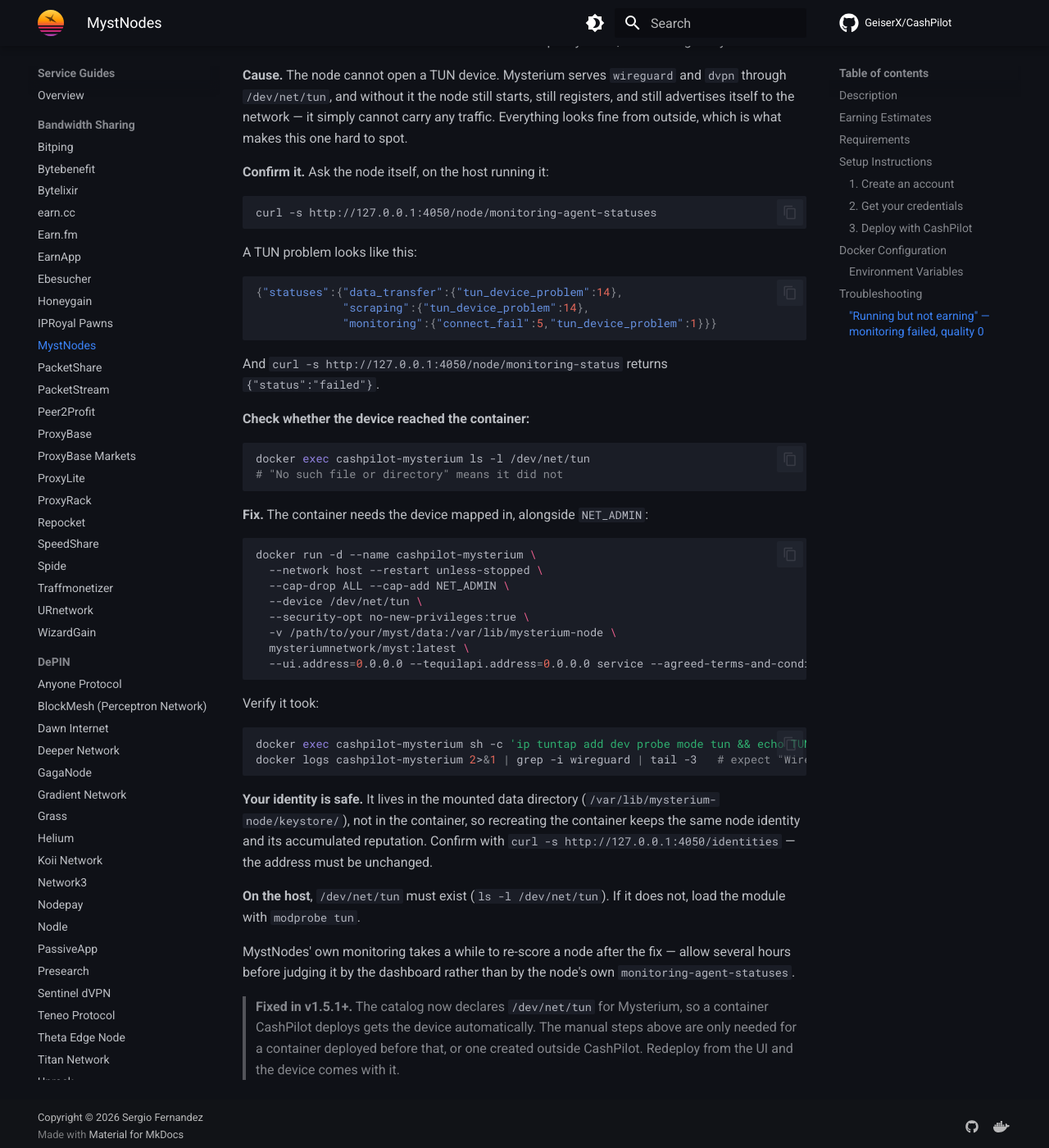
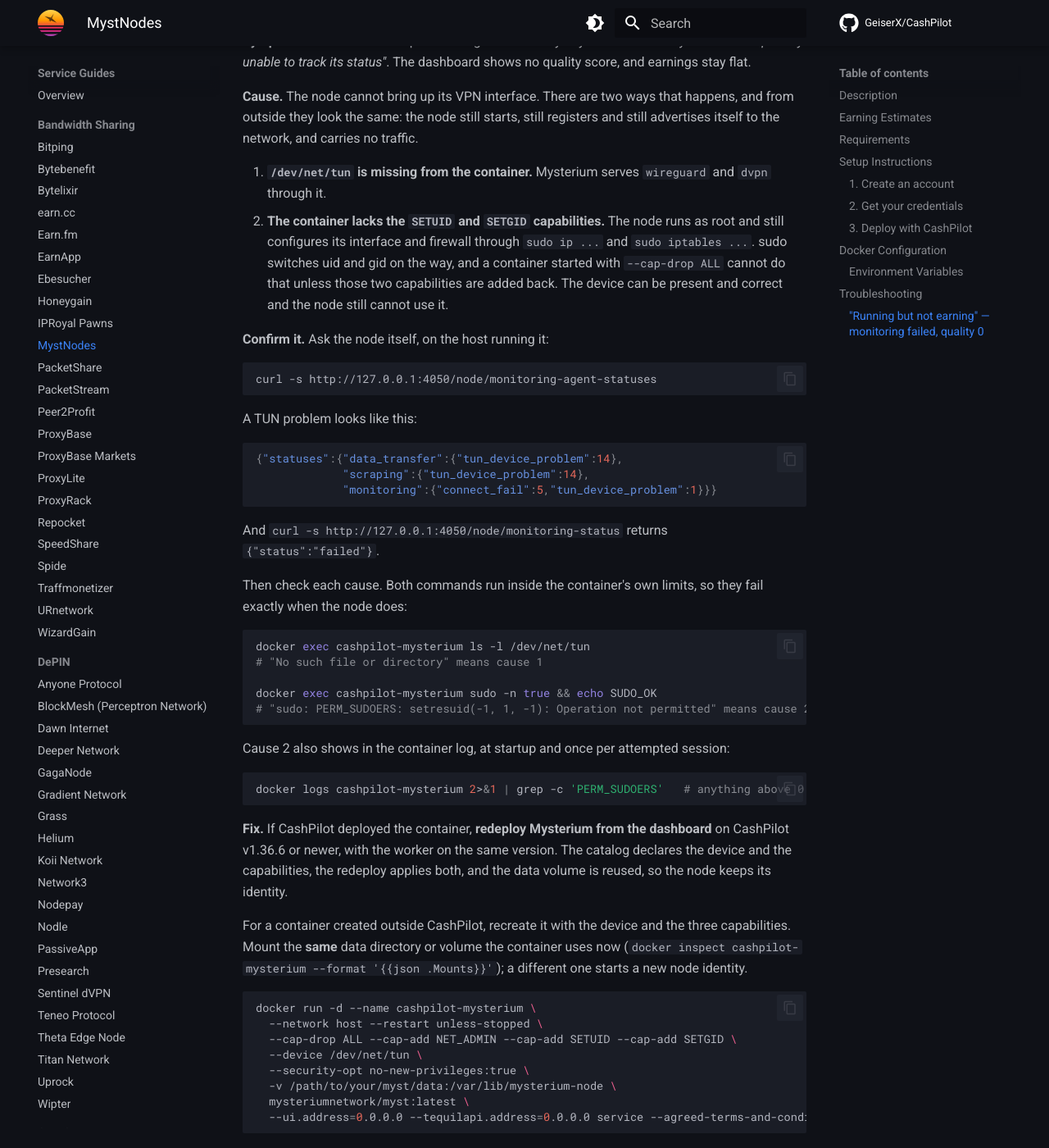
Before and after one commit to GeiserX/CashPilot, an MkDocs documentation site: the page built from docs/guides/mysterium.md, in a window 1280 px wide and 1400 px high, scrolled down 2396 px. Shown: the whole window at 82% size. Built offline with MkDocs 1.6.1 and Material for MkDocs 9.7.7, drawn with Linux system fonts in a browser that asks for light colours; comment, search, counter and statistics services are not loaded; some of the changed text lies outside the part shown.

Commit message:
fix(mysterium): let the node run sudo so sessions stop dying at setup
The node runs as root and still configures its VPN interface and firewall
through sudo. Containers are deployed with every capability dropped, and the
catalog added back NET_ADMIN alone, so sudo could not switch uid or gid:

    sudo: PERM_SUDOERS: setresuid(-1, 1, -1): Operation not permitted

The node kept registering and advertising itself and completed no session.
That has been the case since cap_drop ALL arrived in v1.15.0.

The catalog now declares SETUID and SETGID for mysterium. no-new-privileges
stays on for every container: the node is already root, so it was never what
blocked sudo, and the failure is identical with it removed.

A redeploy reproduced cap_add from the record of the first deploy, so no
existing node could have received this. Capabilities now come from the
catalog, like the image.

Mysterium also gains a health signal for the log line, and the guide leads
with a redeploy from the dashboard.

Reported by @Mluo2011 in #360.

````diff
--- a/docs/guides/mysterium.md
+++ b/docs/guides/mysterium.md
@@ -5,7 +5,7 @@
 
 ## Description
 
-MystNodes (Mysterium Network) is a decentralized VPN and proxy network built on blockchain technology. You earn MYST tokens by running a node that provides VPN, proxy, and data scraping services to users. Requires NET_ADMIN capability and host networking for full functionality. Includes a built-in web UI for node management. Works on both residential and VPS connections.
+MystNodes (Mysterium Network) is a decentralized VPN and proxy network built on blockchain technology. You earn MYST tokens by running a node that provides VPN, proxy, and data scraping services to users. Requires NET_ADMIN, SETUID and SETGID capabilities and host networking for full functionality. Includes a built-in web UI for node management. Works on both residential and VPS connections.
 
 ## Earning Estimates
 
@@ -21,7 +21,7 @@
 
 > **One node per public IP.** Mysterium strictly enforces one active node per public IP address. Additional nodes on the same IP show as offline and earn nothing. Do not run on a phone if a Docker node is already running on the same network. Use separate public IPs (e.g. dual WAN, different locations) for additional nodes.
 
-> **Port forwarding recommended.** Forward **UDP 56000-56100** to maximize earnings. Without this, nodes get "Strict NAT" status — many VPN/proxy sessions fail to connect, severely reducing income. Alternatives: enable UPnP on your router (Mysterium uses it automatically), or as last resort, use DMZ. The Docker image runs with `--net host` and `NET_ADMIN` capability.
+> **Port forwarding recommended.** Forward **UDP 56000-56100** to maximize earnings. Without this, nodes get "Strict NAT" status — many VPN/proxy sessions fail to connect, severely reducing income. Alternatives: enable UPnP on your router (Mysterium uses it automatically), or as last resort, use DMZ. The Docker image runs with `--net host` and the `NET_ADMIN`, `SETUID` and `SETGID` capabilities.
 
 ## Requirements
 
@@ -64,11 +64,18 @@
 *"we're temporarily unable to track its status"*. The dashboard shows no quality
 score, and earnings stay flat.
 
-**Cause.** The node cannot open a TUN device. Mysterium serves `wireguard` and
-`dvpn` through `/dev/net/tun`, and without it the node still starts, still
-registers, and still advertises itself to the network — it simply cannot carry
-any traffic. Everything looks fine from outside, which is what makes this one
-hard to spot.
+**Cause.** The node cannot bring up its VPN interface. There are two ways that
+happens, and from outside they look the same: the node still starts, still
+registers and still advertises itself to the network, and carries no traffic.
+
+1. **`/dev/net/tun` is missing from the container.** Mysterium serves `wireguard`
+   and `dvpn` through it.
+2. **The container lacks the `SETUID` and `SETGID` capabilities.** The node runs
+   as root and still configures its interface and firewall through
+   `sudo ip ...` and `sudo iptables ...`. sudo switches uid and gid on the way,
+   and a container started with `--cap-drop ALL` cannot do that unless those two
+   capabilities are added back. The device can be present and correct and the
+   node still cannot use it.
 
 **Confirm it.** Ask the node itself, on the host running it:
 
@@ -87,19 +94,38 @@
 And `curl -s http://127.0.0.1:4050/node/monitoring-status` returns
 `{"status":"failed"}`.
 
-**Check whether the device reached the container:**
+Then check each cause. Both commands run inside the container's own limits, so
+they fail exactly when the node does:
 
 ```bash
 docker exec cashpilot-mysterium ls -l /dev/net/tun
-# "No such file or directory" means it did not
+# "No such file or directory" means cause 1
+
+docker exec cashpilot-mysterium sudo -n true && echo SUDO_OK
+# "sudo: PERM_SUDOERS: setresuid(-1, 1, -1): Operation not permitted" means cause 2
 ```
 
-**Fix.** The container needs the device mapped in, alongside `NET_ADMIN`:
+Cause 2 also shows in the container log, at startup and once per attempted
+session:
+
+```bash
+docker logs cashpilot-mysterium 2>&1 | grep -c 'PERM_SUDOERS'   # anything above 0
+```
+
+**Fix.** If CashPilot deployed the container, **redeploy Mysterium from the
+dashboard** on CashPilot v1.36.6 or newer, with the worker on the same version.
+The catalog declares the device and the capabilities, the redeploy applies both,
+and the data volume is reused, so the node keeps its identity.
+
+For a container created outside CashPilot, recreate it with the device and the
+three capabilities. Mount the **same** data directory or volume the container
+uses now (`docker inspect cashpilot-mysterium --format '{{json .Mounts}}'`); a
+different one starts a new node identity.
 
 ```bash
 docker run -d --name cashpilot-mysterium \
   --network host --restart unless-stopped \
-  --cap-drop ALL --cap-add NET_ADMIN \
+  --cap-drop ALL --cap-add NET_ADMIN --cap-add SETUID --cap-add SETGID \
   --device /dev/net/tun \
   --security-opt no-new-privileges:true \
   -v /path/to/your/myst/data:/var/lib/mysterium-node \
@@ -111,6 +137,8 @@
 
 ```bash
 docker exec cashpilot-mysterium sh -c 'ip tuntap add dev probe mode tun && echo TUN_OK && ip link del probe'
+docker exec cashpilot-mysterium sudo -n true && echo SUDO_OK
+docker logs cashpilot-mysterium 2>&1 | grep -c 'PERM_SUDOERS'        # expect 0
 docker logs cashpilot-mysterium 2>&1 | grep -i wireguard | tail -3   # expect "Wireguard: started"
 ```
 
@@ -126,7 +154,7 @@
 several hours before judging it by the dashboard rather than by the node's own
 `monitoring-agent-statuses`.
 
-> **Fixed in v1.5.1+.** The catalog now declares `/dev/net/tun` for Mysterium, so
-> a container CashPilot deploys gets the device automatically. The manual steps
-> above are only needed for a container deployed before that, or one created
-> outside CashPilot. Redeploy from the UI and the device comes with it.
+> **Fixed in the catalog.** It has declared `/dev/net/tun` since v1.5.1 and the
+> `SETUID` and `SETGID` capabilities since v1.36.6, so a container CashPilot
+> deploys gets all of it. A container deployed before that keeps its old shape
+> until you redeploy it from the UI.
````
Also changed, not shown: docs/fleet.md (+1 -1 lines), 5 other files.
